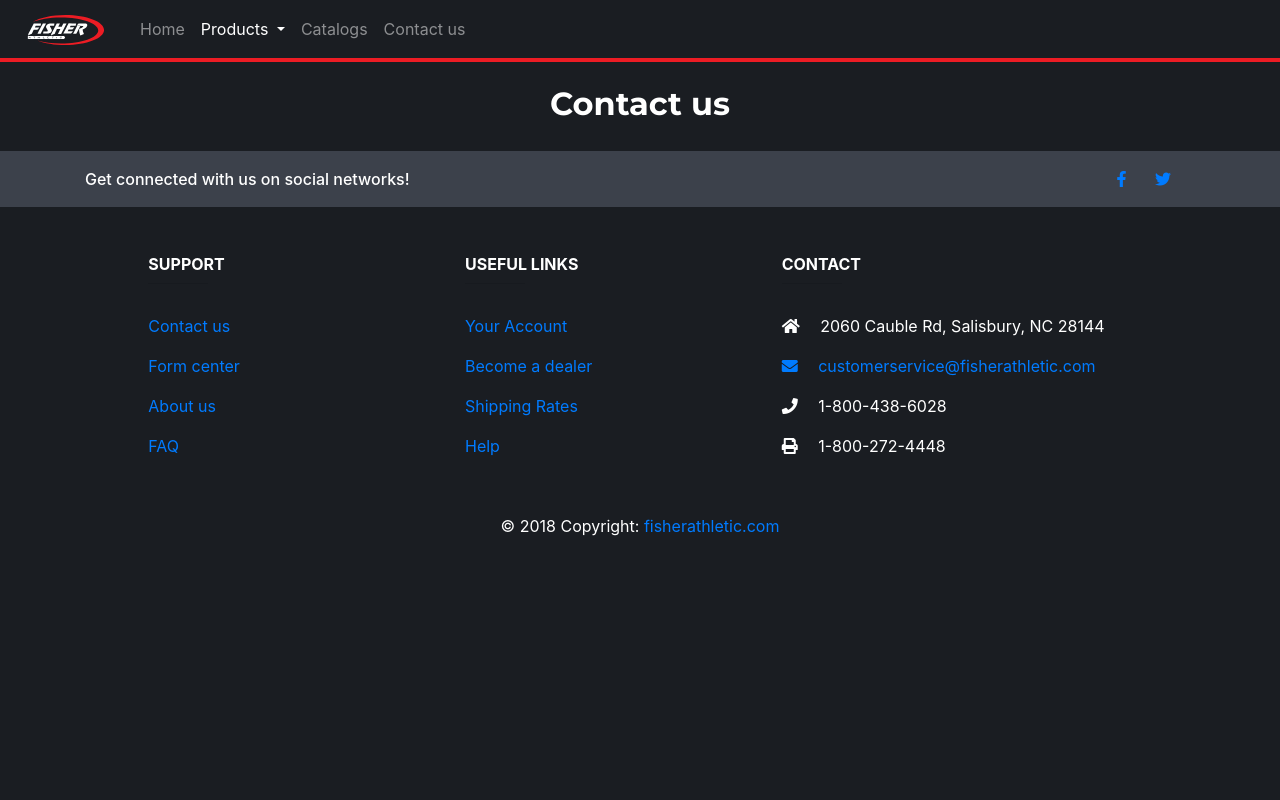
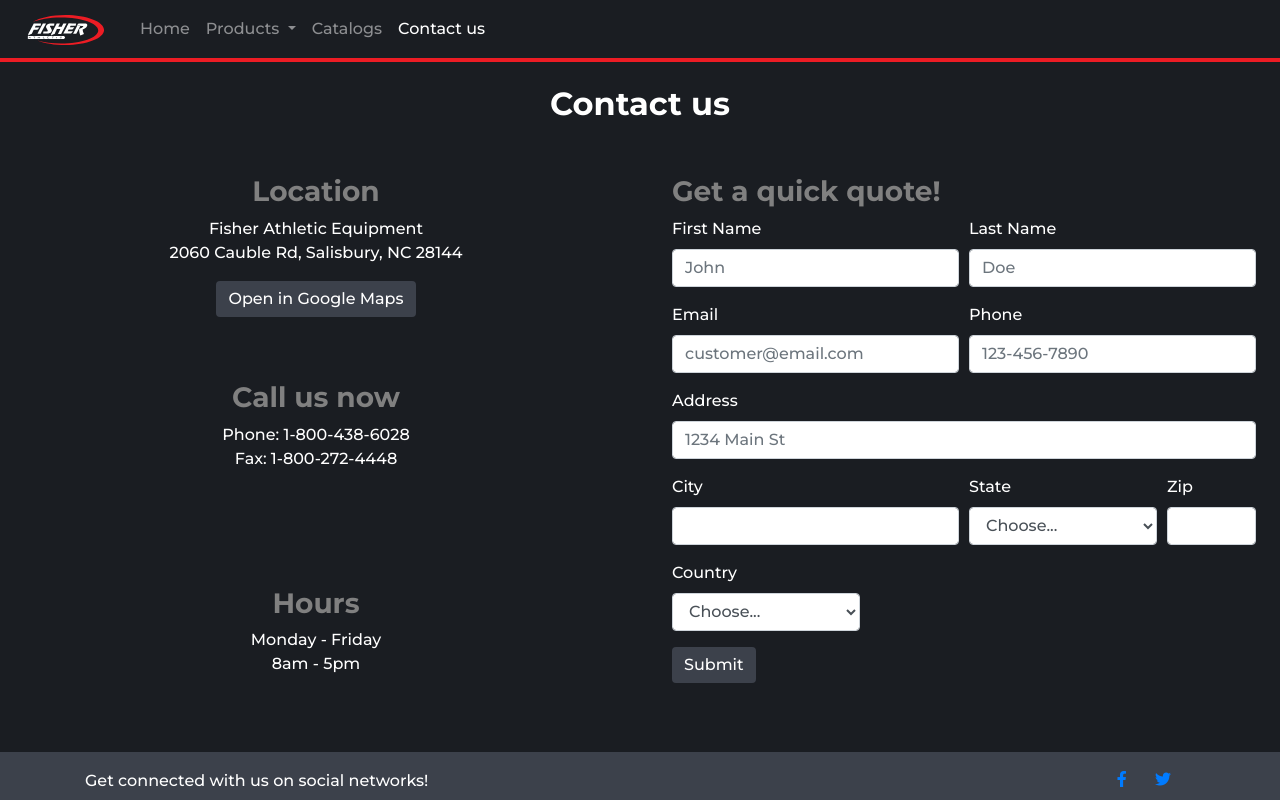
Before and after one commit to FisherAthletic/website, a plain HTML site: page pages/contact-us.html in a window 1280 px wide. Shown: the top 800 px of the page. Drawn offline with nearby package versions, Linux system fonts and the light colour scheme.

Commit message:
Added contact form and google maps link.

```diff
--- a/assets/css/main.css
+++ b/assets/css/main.css
@@ -32,6 +32,7 @@
   background-color: #1A1D22 !important;
   border-bottom: #ED1C24 solid 4px;
   margin: auto;
+ font-family: 'Montserrat', sans-serif;
 }
 
 #navDropdown {
@@ -56,6 +57,7 @@
 /* DROPDOWNS ---------------------------------------------------------- */
 .dropdown-menu.show {
   background-color: #2d323a;
+ font-family: 'Montserrat', sans-serif;
 }
 
 .dropdown-menu a {
@@ -69,6 +71,10 @@
 }
 
 /* BUTTONS ------------------------------------------------------------ */
+.btn {
+ font-family: 'Montserrat', sans-serif;
+}
+
 .btn-danger {
   background-color: #3c414b;
   border: none;
@@ -109,6 +115,7 @@
 /* FOOTER ------------------------------------------------------------- */
 .footer {
   color: white;
+ font-family: 'Montserrat', sans-serif;
 }
 
 .footer :any-link {
@@ -378,6 +385,72 @@
   cursor: pointer;
 }
 
+/* CONTACT PAGE ////////////////////////////////////////////////////// */
+/* FORM DIV ---------------------------------------------------------- */
+.contactFormDiv {
+  color: white;
+  display: grid;
+  grid-template-columns: 1fr 1fr 1fr 1fr;
+  grid-template-rows: 1fr 1fr 1fr;
+  grid-gap: 1rem;
+ font-family: 'Montserrat', sans-serif;
+}
+
+.contactUsLocation {
+  grid-column-start: 1;
+  grid-column-end: 3;
+  grid-row-start: 1;
+  grid-row-end: 2;
+  padding: 1.5rem;
+  text-align: center;
+}
+
+.contactUsLocation h3 {
+  color: gray;
+  font-weight: bold;
+}
+
+.contactUsCall {
+  grid-column-start: 1;
+  grid-column-end: 3;
+  grid-row-start: 2;
+  grid-row-end: 3;
+  padding: 1.5rem;
+  text-align: center;
+}
+
+.contactUsCall h3 {
+  color: gray;
+  font-weight: bold;
+}
+
+.contactUsHours {
+  grid-column-start: 1;
+  grid-column-end: 3;
+  grid-row-start: 3;
+  grid-row-end: 4;
+  padding: 1.5rem;
+  text-align: center;
+}
+
+.contactUsHours h3 {
+  color: gray;
+  font-weight: bold;
+}
+
+.contactUsForm {
+  grid-column-start: 3;
+  grid-column-end: 5;
+  grid-row-start: 1;
+  grid-row-end: 4;
+  padding: 1.5rem;
+}
+
+.contactUsForm h3 {
+  color: gray;
+  font-weight: bold;
+}
+
 /* MEDIA QUERIES ////////////////////////////////////////////////////// */
 
 /* Responsive for laptop screens */
--- a/pages/contact-us.html
+++ b/pages/contact-us.html
@@ -17,7 +17,7 @@
     <link rel="stylesheet" type="text/css" media="screen" href="../assets/css/main.css">
 </head>
 <body>
-    <div class="landingContainer">
+    <div class="contactContainer">
 
         <!-- Top navbar -->
         <nav class="navbar fixed-top navbar-expand-lg navbar-dark bg-dark">
@@ -32,7 +32,7 @@
                   <a class="nav-link" href="../index.html">Home <span class="sr-only">(current)</span></a>
                 </li>
                 <li class="nav-item dropdown" id="navDropdown">
-                  <a class="nav-link dropdown-toggle active" href="#" id="navbarDropdown" role="button" data-toggle="dropdown" aria-haspopup="true" aria-expanded="false">
+                  <a class="nav-link dropdown-toggle" href="#" id="navbarDropdown" role="button" data-toggle="dropdown" aria-haspopup="true" aria-expanded="false">
                     Products
                   </a>
                   <div class="dropdown-menu" id="navDropdownMenu" aria-labelledby="navbarDropdown">
@@ -48,7 +48,7 @@
                   <a class="nav-link" href="../pages/catalogs.html">Catalogs</a>
                 </li>
                 <li class="nav-item">
-                    <a class="nav-link" href="../pages/contact-us.html">Contact us</a>
+                    <a class="nav-link active" href="../pages/contact-us.html">Contact us</a>
                 </li>
               </ul>
           </nav>
@@ -57,6 +57,89 @@
         <div class="pageTitle" id="footballPageTitle">
             <h2>Contact us</h2>
         </div>
+
+        <!-- Form div -->
+        <div class="contactFormDiv">
+
+          <div class="contactUsLocation">
+            <h3>Location</h3>
+            <p>Fisher Athletic Equipment <br>
+              2060 Cauble Rd, Salisbury, NC 28144 <br>
+            </p>
+            <a href="https://goo.gl/maps/C5sHUdoPT55SfMYr6" class="btn btn-danger" target="_blank">Open in Google Maps</a>
+          </div>
+
+          <div class="contactUsCall">
+            <h3>Call us now</h3>
+            <p>Phone: 1-800-438-6028<br>
+              Fax: 1-800-272-4448<br>
+              </p>
+          </div>
+
+          <div class="contactUsHours">
+            <h3>Hours</h3>
+            <p>Monday - Friday <br>
+              8am - 5pm <br>
+              </p>
+          </div>
+
+          <div class="contactUsForm">
+            <h3>Get a quick quote!</h3>
+          <form>
+            <div class="form-row">
+              <div class="form-group col-md-6">
+                <label for="inputEmail4">First Name</label>
+                <input type="text" class="form-control" id="inputFirstName" placeholder="John">
+              </div>
+              <div class="form-group col-md-6">
+                <label for="inputPassword4">Last Name</label>
+                <input type="text" class="form-control" id="inputLastName" placeholder="Doe">
+              </div>
+              <div class="form-group col-md-6">
+                <label for="inputEmail4">Email</label>
+                <input type="email" class="form-control" id="inputEmail4" placeholder="customer@email.com">
+              </div>
+              <div class="form-group col-md-6">
+                <label for="inputPassword4">Phone</label>
+                <input type="text" class="form-control" id="inputLastName" placeholder="123-456-7890">
+              </div>
+            </div>
+            <div class="form-group">
+              <label for="inputAddress">Address</label>
+              <input type="text" class="form-control" id="inputAddress" placeholder="1234 Main St">
+            </div>
+            <div class="form-row">
+              <div class="form-group col-md-6">
+                <label for="inputCity">City</label>
+                <input type="text" class="form-control" id="inputCity">
+              </div>
+              <div class="form-group col-md-4">
+                <label for="inputState">State</label>
+                <select id="inputState" class="form-control">
+                  <option selected>Choose...</option>
+                  <option>North Carolina</option>
+                </select>
+              </div>
+              <div class="form-group col-md-2">
+                <label for="inputZip">Zip</label>
+                <input type="text" class="form-control" id="inputZip">
+              </div>
+            </div>
+            <div class="form-row">
+                <div class="form-group col-md-4">
+                    <label for="inputState">Country</label>
+                    <select id="inputState" class="form-control">
+                      <option selected>Choose...</option>
+                      <option>United States</option>
+                    </select>
+                  </div>
+            </div>
+            <button type="submit" class="btn btn-danger">Submit</button>
+          </form>
+        </div>
+        </div>
+
+        <!-- Get -->
 
     <!-- Footer -->
     <footer class="footer">
```
Also changed, not shown: pages/catalogs.html (+2 -2 lines).
